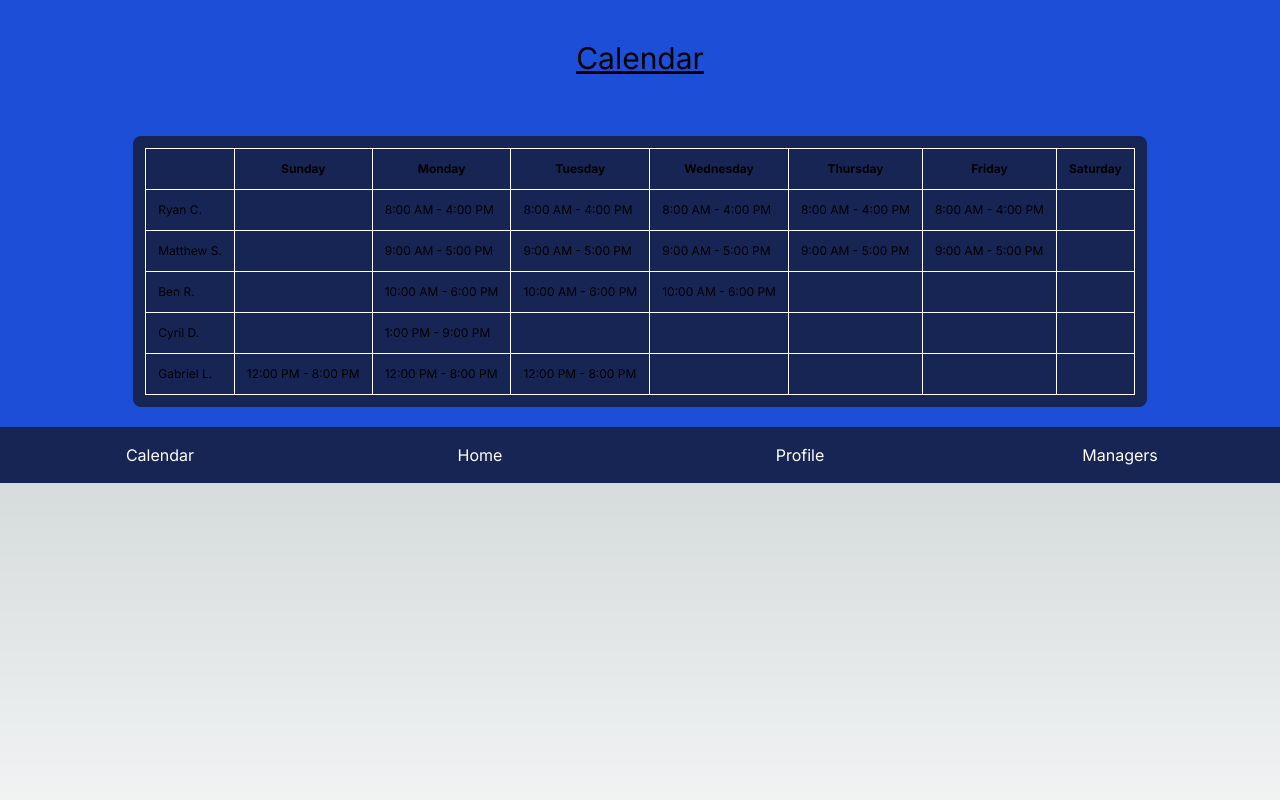
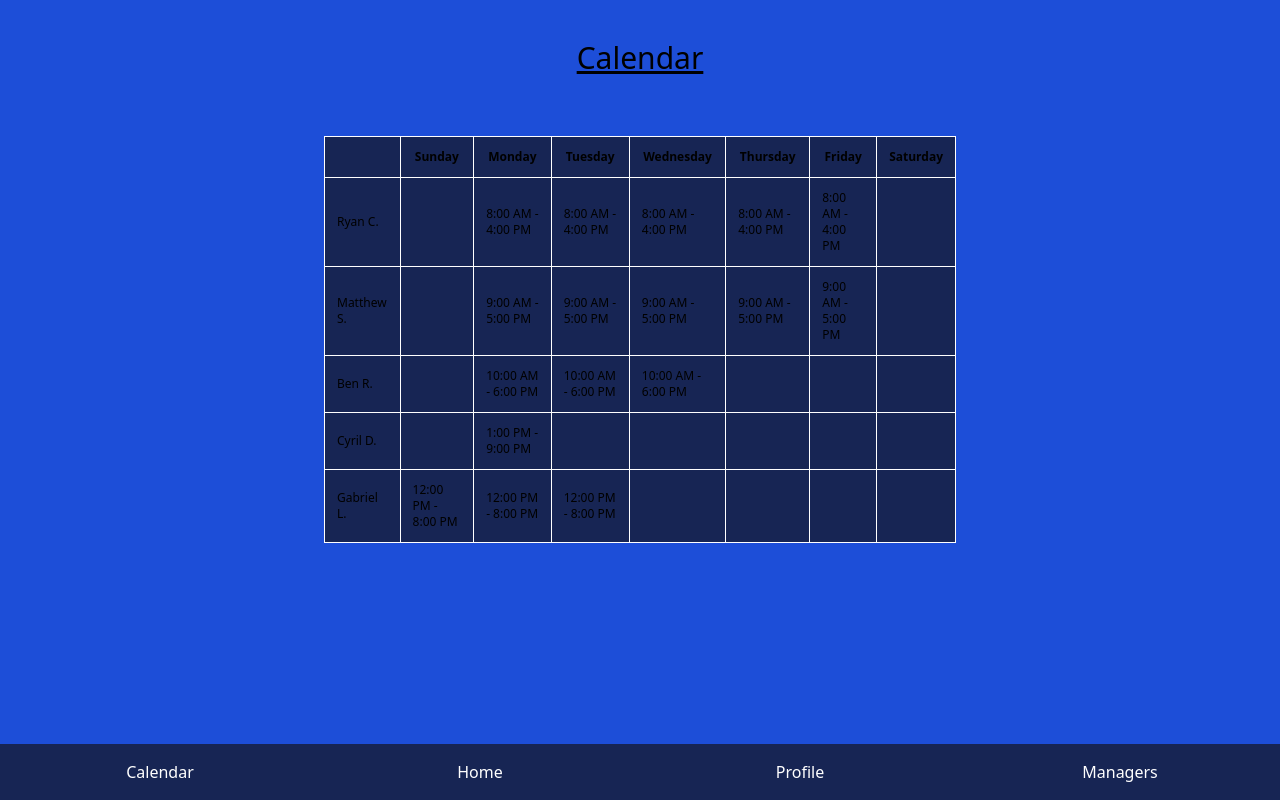
Before and after one commit to RCC-STUDIO/jawn-timetracker, a Next.js app: page /calendar in a window 1280 px wide. Built offline with nearby package versions, Linux system fonts and the light colour scheme.

Commit message:
Edits made to the front end.
Fixed the screen sizing error
Fixed the schedule
Currently working on importing CSV files

```diff
--- a/app/calendar/page.tsx
+++ b/app/calendar/page.tsx
@@ -1,91 +1,44 @@
-const week = [
-  "",
-  "Sunday",
-  "Monday",
-  "Tuesday",
-  "Wednesday",
-  "Thursday",
-  "Friday",
-  "Saturday",
-];
+import React from 'react';
+
+const week = ["", "Sunday", "Monday", "Tuesday", "Wednesday", "Thursday", "Friday", "Saturday"];
 const fakeSchedule = [
-  [
-    "Ryan C.",
-    "",
-    "8:00 AM - 4:00 PM",
-    "8:00 AM - 4:00 PM",
-    "8:00 AM - 4:00 PM",
-    "8:00 AM - 4:00 PM",
-    "8:00 AM - 4:00 PM",
-    "",
-  ],
-  [
-    "Matthew S.",
-    "",
-    "9:00 AM - 5:00 PM",
-    "9:00 AM - 5:00 PM",
-    "9:00 AM - 5:00 PM",
-    "9:00 AM - 5:00 PM",
-    "9:00 AM - 5:00 PM",
-    "",
-  ],
-  [
-    "Ben R.",
-    "",
-    "10:00 AM - 6:00 PM",
-    "10:00 AM - 6:00 PM",
-    "10:00 AM - 6:00 PM",
-    "",
-    "",
-    "",
-  ],
+  ["Ryan C.", "", "8:00 AM - 4:00 PM", "8:00 AM - 4:00 PM", "8:00 AM - 4:00 PM", "8:00 AM - 4:00 PM", "8:00 AM - 4:00 PM", ""],
+  ["Matthew S.", "", "9:00 AM - 5:00 PM", "9:00 AM - 5:00 PM", "9:00 AM - 5:00 PM", "9:00 AM - 5:00 PM", "9:00 AM - 5:00 PM", ""],
+  ["Ben R.", "", "10:00 AM - 6:00 PM", "10:00 AM - 6:00 PM", "10:00 AM - 6:00 PM", "", "", ""],
   ["Cyril D.", "", "1:00 PM - 9:00 PM", "", "", "", "", ""],
-  [
-    "Gabriel L.",
-    "12:00 PM - 8:00 PM",
-    "12:00 PM - 8:00 PM",
-    "12:00 PM - 8:00 PM",
-    "",
-    "",
-    "",
-    "",
-  ],
+  ["Gabriel L.", "12:00 PM - 8:00 PM", "12:00 PM - 8:00 PM", "12:00 PM - 8:00 PM", "", "", "", ""],
 ];
 
-export default function CalendarPage() {
+const CalendarPage = () => {
   return (
-    <main className=" flex flex-col items-center justify-between">
-      <div className="">
-        <h1 className=" text-3xl underline p-10 text-center">Calendar</h1>
-        <div className="overflow-y-scroll items-center p-3 bg-blue-950 rounded-lg overflow-x-scroll m-5">
-          <table className="bg-blue-950 overflow-x-scroll">
-            <tbody className="">
-              <tr className="">
-                {week.map((index) => {
-                  return (
-                    <td className="border font-bold text-center border-white text-xs p-3">
-                      <p className="">{index}</p>
+    <main className="flex flex-col items-center justify-between">
+      <div className="w-full max-w-2xl mx-auto">
+        <h1 className="text-3xl underline p-10 text-center">Calendar</h1>
+        <div className="overflow-x-auto overflow-y-auto m-5">
+          <table className="w-full bg-blue-950">
+            <tbody>
+              <tr>
+                {week.map((day, index) => (
+                  <td key={index} className="border font-bold text-center border-white text-xs p-3">
+                    <p>{day}</p>
+                  </td>
+                ))}
+              </tr>
+              {fakeSchedule.map((row, rowIndex) => (
+                <tr key={rowIndex}>
+                  {row.map((cell, colIndex) => (
+                    <td key={colIndex} className="border border-white text-xs p-3">
+                      {cell}
                     </td>
-                  );
-                })}
-              </tr>
-              {fakeSchedule.map((jndex) => {
-                return (
-                  <tr>
-                    {jndex.map((kndex) => {
-                      return (
-                        <td className="border border-white text-xs p-3">
-                          {kndex}
-                        </td>
-                      );
-                    })}
-                  </tr>
-                );
-              })}
+                  ))}
+                </tr>
+              ))}
             </tbody>
           </table>
         </div>
       </div>
     </main>
   );
-}
+};
+
+export default CalendarPage;
--- a/app/layout.tsx
+++ b/app/layout.tsx
@@ -3,7 +3,6 @@ import { Inter } from 'next/font/google'
 import './globals.css'
 import NavBar from '@/components/NavBar'
 const inter = Inter({ subsets: ['latin'] })
-
 
 export const metadata: Metadata = {
   title: 'Create Next App',
@@ -17,10 +16,10 @@ export default function RootLayout({
 }) {
   return (
     <html lang="en">
-      <body className={inter.className}>
-        <div className='bg-blue-700'>
-        {children}
-        <NavBar/>
+      <body className="flex flex-col min-h-screen">
+        <div className='flex-grow flex flex-col bg-blue-700'>
+          {children}
+          <NavBar />
         </div>
       </body>
     </html>
--- a/app/management/page.tsx
+++ b/app/management/page.tsx
@@ -1,4 +1,15 @@
+'use client'
+
+import ChangeEvent from "react";
+import { useState } from "react";
+
 export default function App() {
+  const [fileContent, setFileContent] = useState<string[][]>([])
+
+  const fileHandler = (event: React.ChangeEvent<HTMLInputElement>) => {
+
+  }
+
   return (
     <main className="flex min-h-screen flex-col items-center justify-between">
       <div className="flex flex-col items-center p-10">
--- a/components/NavBar.tsx
+++ b/components/NavBar.tsx
@@ -7,8 +7,8 @@ const buttonStyle = "bg-blue-950 hover:bg-blue-700 hover:text-blue-950 text-whit
 
 export default function NavBar() {
     return (
-        <footer>
-            <div className="text-white flex flex-row">
+        <footer className="">
+            <div className="flex flex-row text-white absolute bottom-0 left-0 w-full">
                 <div className={buttonStyle}>
                     <a href="/calendar">Calendar</a>
                 </div>
```
